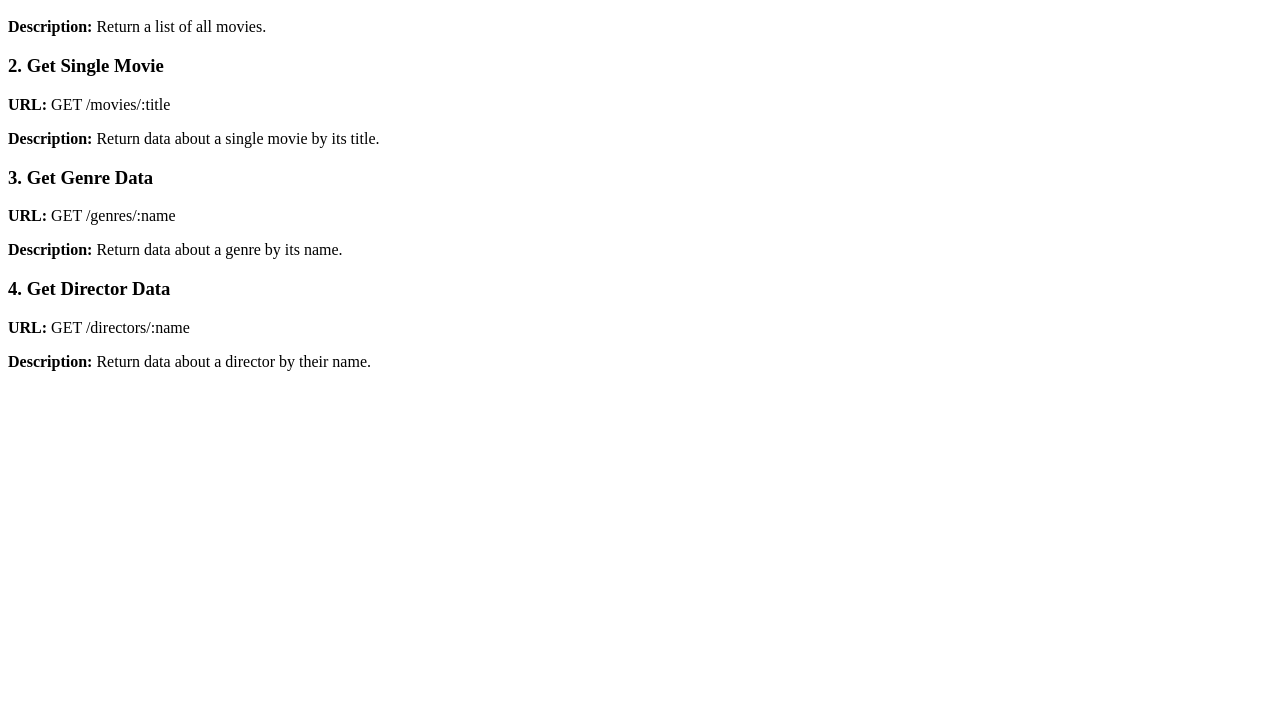
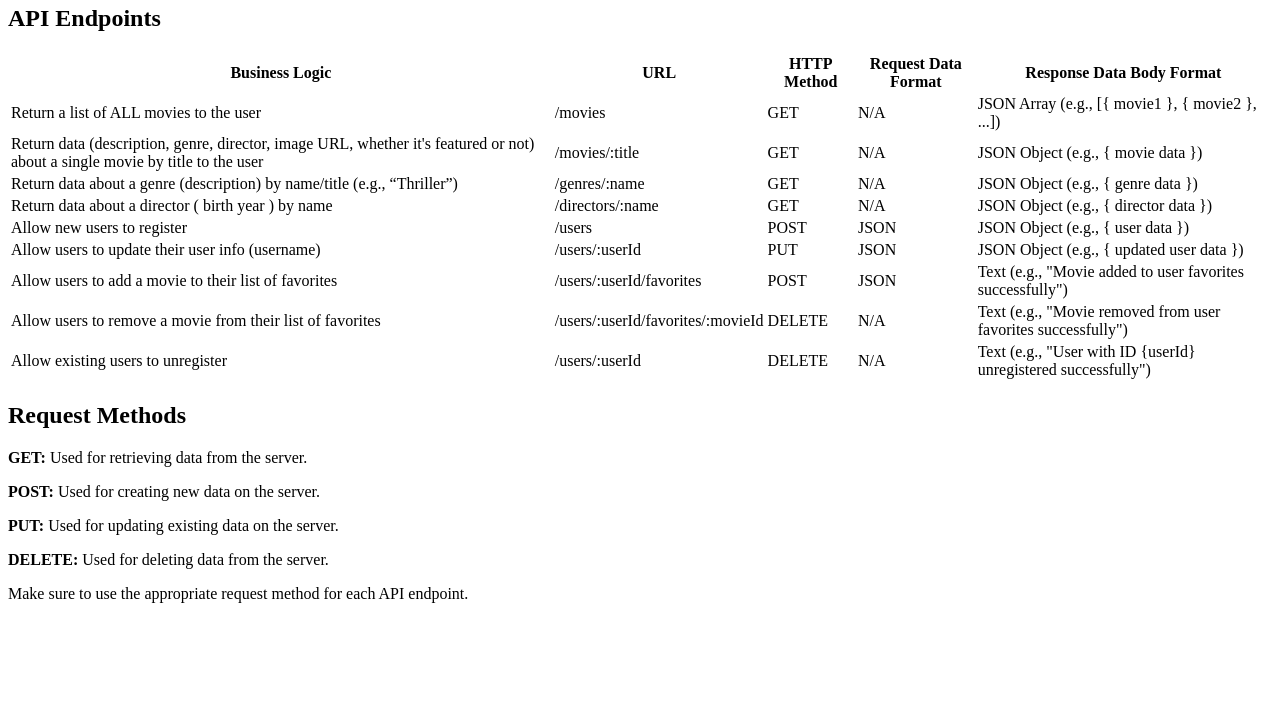
Before and after one commit to franciscojlo/movie-api, a website: page public/documentation.html in a window 1280 px wide. Shown: the part 75-800 px from the top of the page. Drawn offline with Linux system fonts and the light colour scheme.

Commit message:
Updated requests

```diff
--- a/package.json
+++ b/package.json
@@ -19,6 +19,8 @@
   "dependencies": {
     "body-parser": "^1.20.2",
     "express": "^4.18.2",
-    "morgan": "^1.10.0"
-  }
+    "morgan": "^1.10.0",
+    "uuid": "^9.0.0"
+  },
+  "keywords": []
 }
--- a/public/documentation.html
+++ b/public/documentation.html
@@ -4,21 +4,91 @@
     <title>Movie API Documentation</title>
 </head>
 <body>
-    <h3>1. Get All Movies</h3>
-    <p><strong>URL:</strong> GET /movies</p>
-    <p><strong>Description:</strong> Return a list of all movies.</p>
+    <h1>Movie API Documentation</h1>
 
-    <h3>2. Get Single Movie</h3>
-    <p><strong>URL:</strong> GET /movies/:title</p>
-    <p><strong>Description:</strong> Return data about a single movie by its title.</p>
+    <h2>API Endpoints</h2>
 
-    <h3>3. Get Genre Data</h3>
-    <p><strong>URL:</strong> GET /genres/:name</p>
-    <p><strong>Description:</strong> Return data about a genre by its name.</p>
+    <table>
+        <tr>
+            <th>Business Logic</th>
+            <th>URL</th>
+            <th>HTTP Method</th>
+            <th>Request Data Format</th>
+            <th>Response Data Body Format</th>
+        </tr>
+        <tr>
+            <td>Return a list of ALL movies to the user</td>
+            <td>/movies</td>
+            <td>GET</td>
+            <td>N/A</td>
+            <td>JSON Array (e.g., [{ movie1 }, { movie2 }, ...])</td>
+        </tr>
+        <tr>
+            <td>Return data (description, genre, director, image URL, whether it's featured or not) about a single movie by title to the user</td>
+            <td>/movies/:title</td>
+            <td>GET</td>
+            <td>N/A</td>
+            <td>JSON Object (e.g., { movie data })</td>
+        </tr>
+        <tr>
+            <td>Return data about a genre (description) by name/title (e.g., “Thriller”)</td>
+            <td>/genres/:name</td>
+            <td>GET</td>
+            <td>N/A</td>
+            <td>JSON Object (e.g., { genre data })</td>
+        </tr>
+        <tr>
+            <td>Return data about a director ( birth year ) by name</td>
+            <td>/directors/:name</td>
+            <td>GET</td>
+            <td>N/A</td>
+            <td>JSON Object (e.g., { director data })</td>
+        </tr>
+        <tr>
+            <td>Allow new users to register</td>
+            <td>/users</td>
+            <td>POST</td>
+            <td>JSON</td>
+            <td>JSON Object (e.g., { user data })</td>
+        </tr>
+        <tr>
+            <td>Allow users to update their user info (username)</td>
+            <td>/users/:userId</td>
+            <td>PUT</td>
+            <td>JSON</td>
+            <td>JSON Object (e.g., { updated user data })</td>
+        </tr>
+        <tr>
+            <td>Allow users to add a movie to their list of favorites</td>
+            <td>/users/:userId/favorites</td>
+            <td>POST</td>
+            <td>JSON</td>
+            <td>Text (e.g., "Movie added to user favorites successfully")</td>
+        </tr>
+        <tr>
+            <td>Allow users to remove a movie from their list of favorites</td>
+            <td>/users/:userId/favorites/:movieId</td>
+            <td>DELETE</td>
+            <td>N/A</td>
+            <td>Text (e.g., "Movie removed from user favorites successfully")</td>
+        </tr>
+        <tr>
+            <td>Allow existing users to unregister</td>
+            <td>/users/:userId</td>
+            <td>DELETE</td>
+            <td>N/A</td>
+            <td>Text (e.g., "User with ID {userId} unregistered successfully")</td>
+        </tr>
+    </table>
 
-    <h3>4. Get Director Data</h3>
-    <p><strong>URL:</strong> GET /directors/:name</p>
-    <p><strong>Description:</strong> Return data about a director by their name.</p>
+    <h2>Request Methods</h2>
+
+    <p><strong>GET:</strong> Used for retrieving data from the server.</p>
+    <p><strong>POST:</strong> Used for creating new data on the server.</p>
+    <p><strong>PUT:</strong> Used for updating existing data on the server.</p>
+    <p><strong>DELETE:</strong> Used for deleting data from the server.</p>
+
+    <p>Make sure to use the appropriate request method for each API endpoint.</p>
 
 </body>
 </html>
```
Also changed, not shown: index.js (+87 -6 lines), 1 other file.
